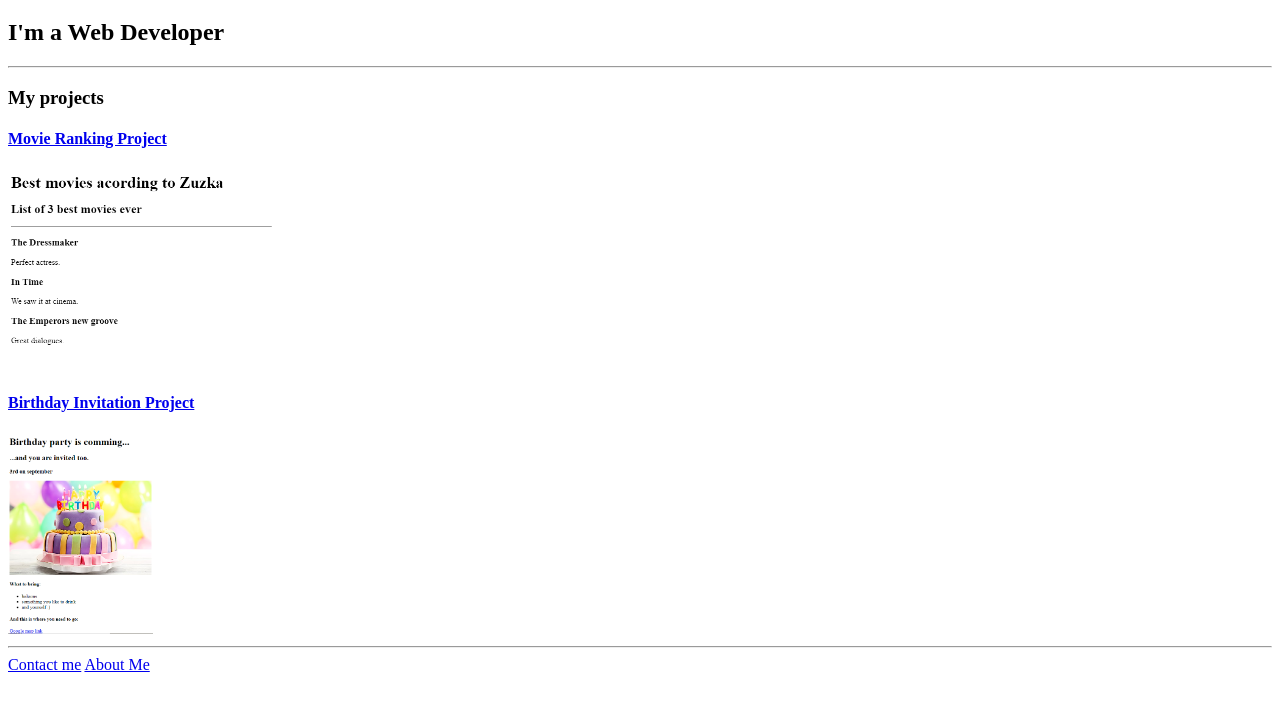
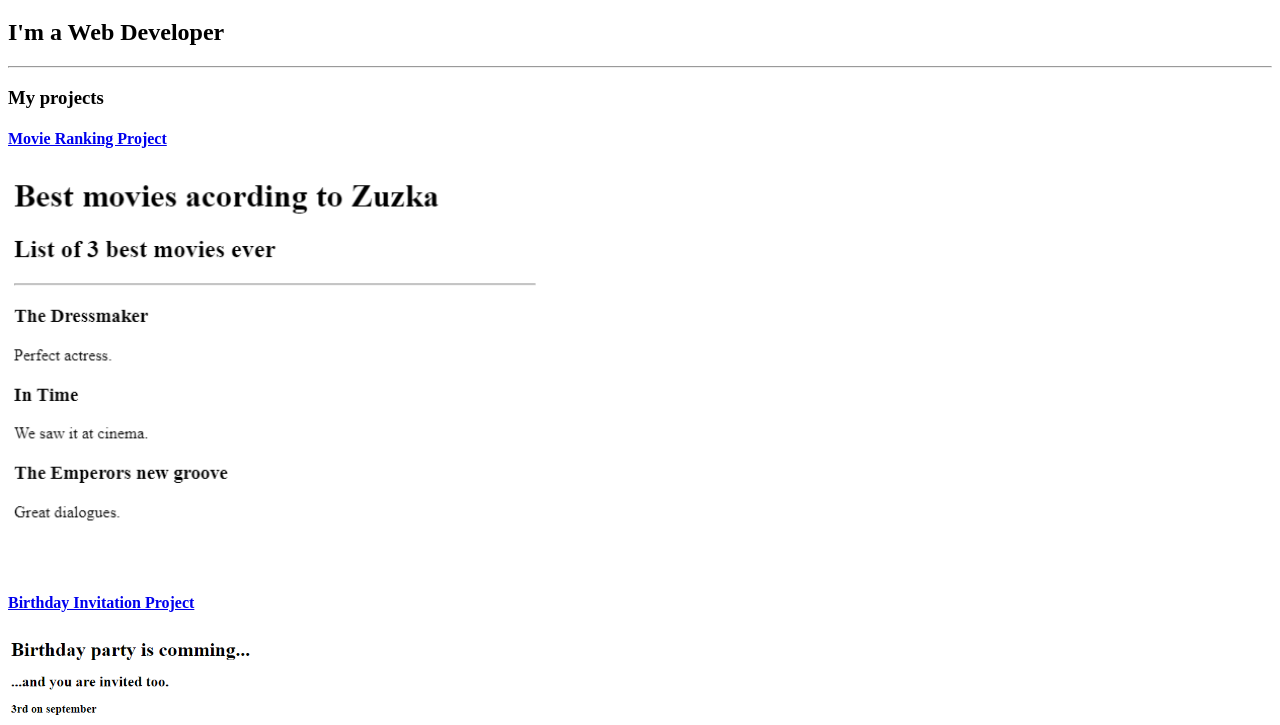
Before and after one commit to ZuzkaChovanak/html.portfolio, a plain HTML site: page index.html in a window 1280 px wide. Shown: the part 61-786 px from the top of the page. Drawn offline with Linux system fonts and the light colour scheme.

Commit message:
Update index.html

```diff
--- a/index.html
+++ b/index.html
@@ -13,9 +13,9 @@
     <hr/>
     <h3>My projects</h3>
     <a href="http://127.0.0.1:3000/4.3 HTML Porfolio Project/public/movie-ranking.html"><h4>Movie Ranking Project</h4></a>
-    <img src="./assets/images/Top 3 movies .png" height="200" alt="screenshot of webpage of 3 best movies according to Zuzana"/>
+    <img src="./assets/images/Top 3 movies .png" height="400" alt="screenshot of webpage of 3 best movies according to Zuzana"/>
     <a href="http://127.0.0.1:3000/3.4 Birthday Invite Project/index.html"><h4>Birthday Invitation Project</h4></a>
-    <img src="./assets/images/birthday invitation.png" height="200" alt="screenshot of webpage of birthday invitation with depicted cake"/>
+    <img src="./assets/images/birthday invitation.png" height="400" alt="screenshot of webpage of birthday invitation with depicted cake"/>
 <hr/>
 <a href="./public/contact.html">Contact me</a>
 <a href="http://127.0.0.1:3000/4.3 HTML Porfolio Project/public/about.html">About Me</a>
```
